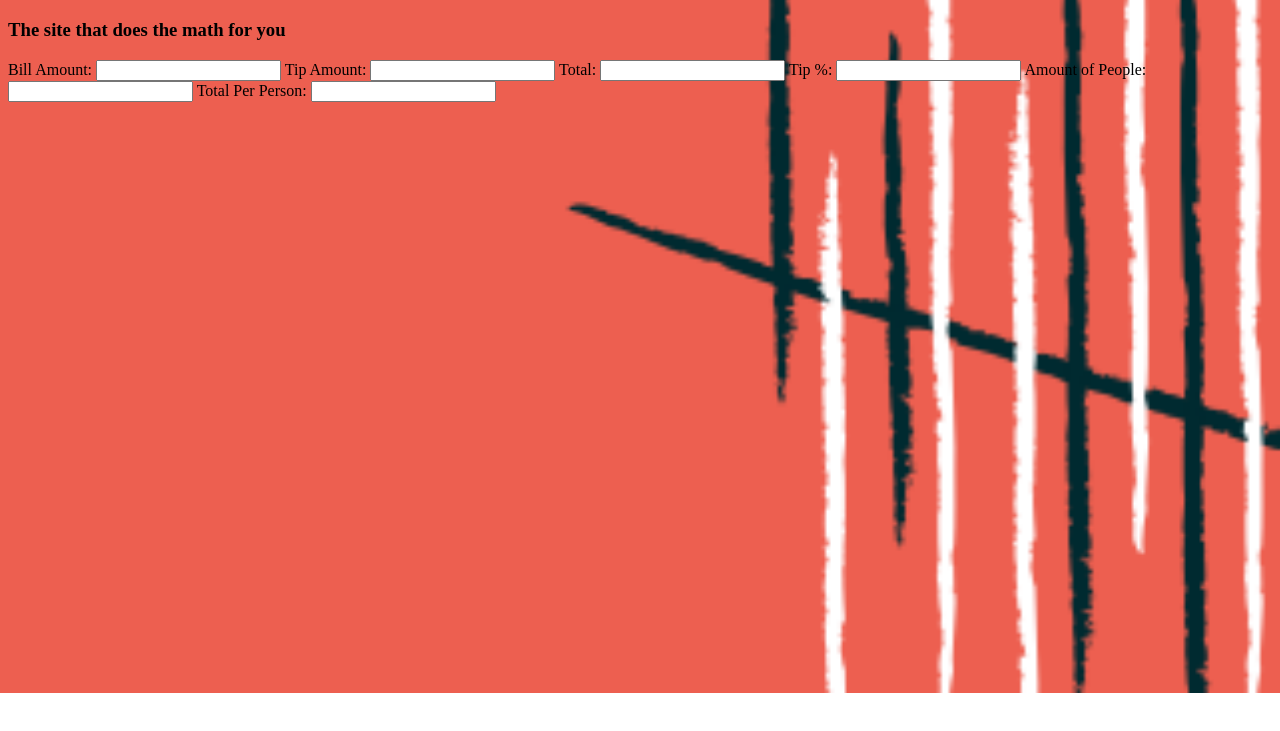
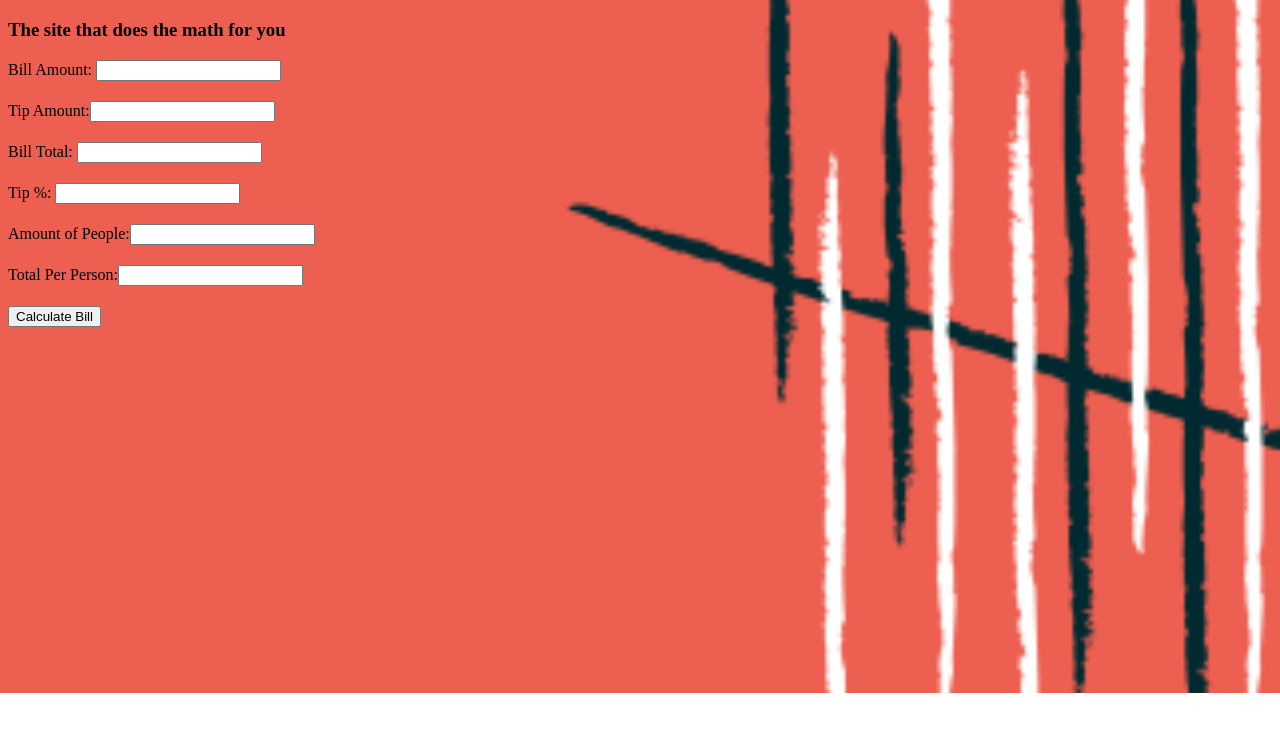
Before and after one commit to adancy95/BillCalculator, a plain HTML site: page index.html in a window 1280 px wide. Shown: the part 61-792 px from the top of the page. Drawn offline with Linux system fonts and the light colour scheme.

Commit message:
linked main.js and calculator.js. Also, added labels to the form inputs

```diff
--- a/index.html
+++ b/index.html
@@ -12,15 +12,27 @@
     <h1>BILL SPLITTER & TIP CALCULATOR</h1>
     <h3>The site that does the math for you </h3>
   </header>
-  <form>
-    Bill Amount: <input type="text" name="billAmt">
-    Tip Amount: <input type="text" name="tipAmt">
-    Total: <input type="text" name="total">
-    Tip %: <input type="number" name="tipPercent">
-    Amount of People: <input type="number" name="AmtOfPeople">
-    Total Per Person: <input type="text" name="AmtPerPerson">
+  <form class="billCalc">
+
+      <label for="billAmt">Bill Amount: <input type="text" name="billAmt"></label>
+
+      <label for="tipAmt">Tip Amount:<input type="text" name="tipAmt"></label>
+
+      <label for="total">Bill Total: <input type="text" name="total"></label>
+
+      <label for="tipPercent">Tip %: <input type="number" name="tipPercent"></label>
+
+      <label for="AmtOfPeople">Amount of People:<input type="number" name="AmtOfPeople"></label>
+
+
+      <label for="AmtPerPerson">Total Per Person:<input type="text" name="AmtPerPerson"></label>
+
+      <input type="submit" value="Calculate Bill">
 
   </form>
 
+  <script type="text/javascript" src="./js/main.js"></script>
+  <script type="text/javascript" src="./js/calculator.js"></script>
+
 </body>
 </html>
```
